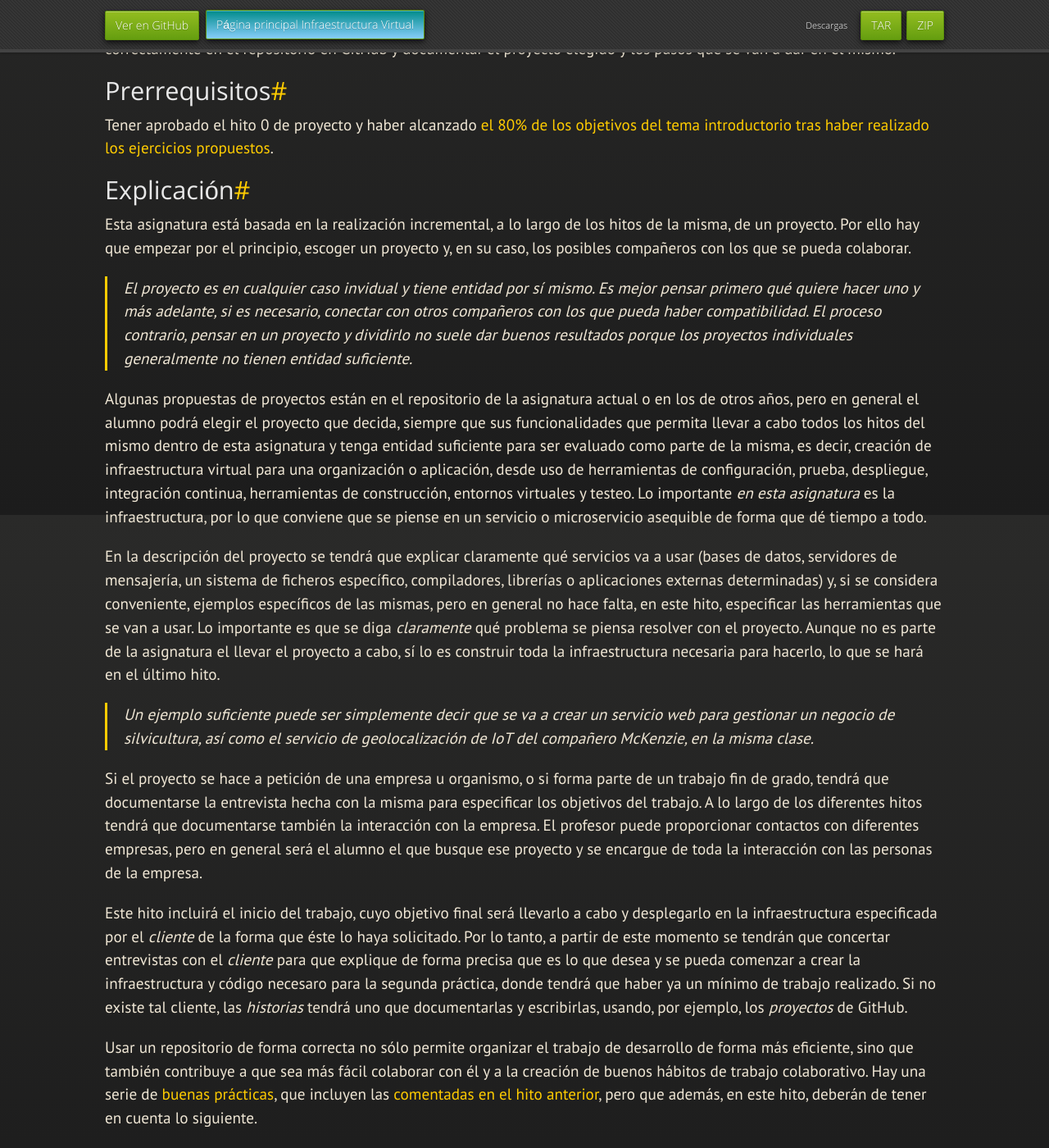
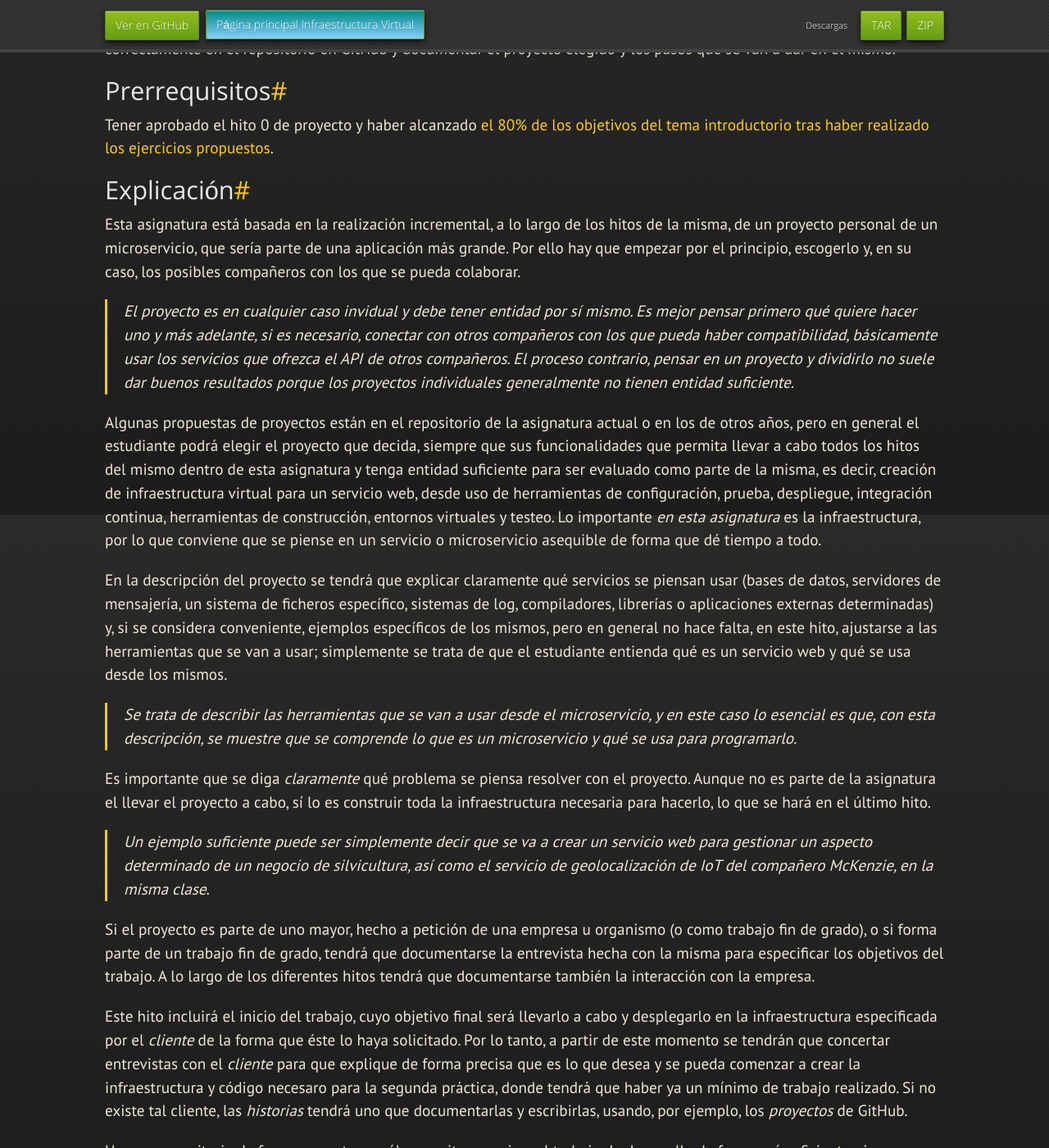
Before and after one commit to JJ/IV, a Jekyll site: the page built from documentos/proyecto/1.Infraestructura.md, in a window 1280 px wide and 1400 px high, scrolled down 272 px. Shown: the whole window at 82% size. Built offline with Jekyll 4.4.1, drawn with Linux system fonts in a browser that asks for light colours; nearby versions of some CDN libraries; some web fonts are replaced; our own code applies the rules of GitHub Pages for plain Markdown files; some of the changed text lies outside the part shown.

Commit message:
Sync documentos/proyecto/1.Infraestructura.md de master a gh-pages

````diff
--- a/documentos/proyecto/1.Infraestructura.md
+++ b/documentos/proyecto/1.Infraestructura.md
@@ -26,25 +26,25 @@ Explicación
 ----------------
 
 Esta asignatura está basada en la realización incremental, a lo largo
-de los hitos de la misma, de un proyecto. Por ello hay que empezar por
-el principio, escoger un proyecto y, en su caso, los posibles
+de los hitos de la misma, de un proyecto personal de un microservicio, que sería parte de una aplicación más grande. Por ello hay que empezar por
+el principio, escogerlo y, en su caso, los posibles
 compañeros con los que se pueda colaborar.
 
->El proyecto es en cualquier caso invidual y tiene entidad por sí
+>El proyecto es en cualquier caso invidual y debe tener entidad por sí
 >mismo. Es mejor pensar primero qué quiere hacer uno y más adelante,
 >si es necesario, conectar con otros compañeros con los que pueda
->haber compatibilidad. El proceso contrario, pensar en un proyecto y
+>haber compatibilidad, básicamente usar los servicios que ofrezca el API de otros compañeros. El proceso contrario, pensar en un proyecto y
 >dividirlo no suele dar buenos resultados porque los proyectos
 >individuales generalmente no tienen entidad suficiente.
 
 Algunas
 propuestas de proyectos están en el
 repositorio de la asignatura actual o en los de otros años, pero en general
-el alumno podrá elegir el proyecto que decida, siempre que sus funcionalidades
+el estudiante podrá elegir el proyecto que decida, siempre que sus funcionalidades
 que permita llevar a cabo todos los hitos del mismo dentro de
 esta asignatura y tenga entidad suficiente para ser
 evaluado como parte de la misma, es decir, creación de infraestructura
-virtual para una organización o aplicación, desde uso de herramientas de configuración,
+virtual para un servicio web, desde uso de herramientas de configuración,
 prueba, despliegue, integración continua, herramientas de
 construcción, entornos virtuales y testeo. Lo importante *en esta
 asignatura* es la infraestructura, por lo que conviene que se piense
@@ -52,11 +52,15 @@ en un servicio o microservicio asequible de forma que dé tiempo a
 todo.
 
 En la descripción del proyecto se tendrá que explicar claramente qué
-servicios va a usar (bases de datos, servidores de mensajería, un
-sistema de ficheros específico, compiladores, librerías o aplicaciones
+servicios se piensan usar (bases de datos, servidores de mensajería, un
+sistema de ficheros específico, sistemas de log, compiladores, librerías o aplicaciones
 externas determinadas) y, si se considera conveniente, ejemplos
-específicos de las mismas, pero en general no hace falta, en este
-hito, especificar las herramientas que se van a usar. Lo importante es
+específicos de los mismos, pero en general no hace falta, en este
+hito, ajustarse a las herramientas que se van a usar; simplemente se trata de que el estudiante entienda qué es un servicio web y qué se usa desde los mismos.
+
+> Se trata de describir las herramientas que se van a usar desde el microservicio, y en este caso lo esencial es que, con esta descripción, se muestre que se comprende lo que es un microservicio y qué se usa para programarlo.
+
+Es importante
 que se diga *claramente* qué problema se piensa resolver con el
 proyecto. Aunque no es parte de la asignatura el llevar el proyecto a
 cabo, sí lo es construir toda la infraestructura necesaria para
@@ -64,18 +68,15 @@ hacerlo, lo que se hará en el último hito.
 
 >Un ejemplo suficiente puede ser simplemente decir que se va a crear
 >un servicio
->web para gestionar un negocio de silvicultura, así como el
+>web para gestionar un aspecto determinado de un negocio de silvicultura, así como el
 >servicio de geolocalización de IoT del compañero McKenzie, en la
 >misma clase.
 
-Si el proyecto se hace a petición de una empresa u organismo, o si
+Si el proyecto es parte de uno mayor, hecho a petición de una empresa u organismo (o como trabajo fin de grado), o si
 forma parte de un trabajo fin de grado, tendrá
 que documentarse la entrevista hecha con la misma para especificar los
 objetivos del trabajo. A lo largo de los diferentes hitos tendrá que
-documentarse también la interacción con la empresa. El profesor puede
-proporcionar contactos con diferentes empresas, pero en general será
-el alumno el que busque ese proyecto y se encargue de toda la
-interacción con las personas de la empresa.
+documentarse también la interacción con la empresa.
 
 Este hito incluirá el inicio del trabajo, cuyo objetivo final será
 llevarlo a cabo y desplegarlo en la infraestructura especificada por
@@ -112,7 +113,7 @@ Avanza la tarea #1
 ```
 
 * No incluir en el repositorio ningún fichero que pueda ser generado a
-  partir del mismo, incluir un procedimiento para generar tales
+  partir del mismo: incluir un procedimiento para generar tales
   ficheros. Por ejemplo, ningún fichero compilado a partir de otros, o
   un PDF generado a partir de los ficheros LaTeX, o los ficheros
   generados por los entornos virtuales de ciertos lenguajes. Esos
@@ -129,12 +130,12 @@ Avanza la tarea #1
   el repositorio original modificado.
 
 * No incluir ficheros binarios en el repositorio, aunque se necesiten en el proyecto. Para
-  ello están los *releases*.
+  ello están los *releases*. En general los ficheros binarios son generados, así que esto es una simple consecuencia de lo de arriba.
 
 * Si se va a usar algún proyecto anterior, hacer un *fork* del mismo,
   no copiar los ficheros y subirlos como contribución propia. Las
   contribuciones, siempre que sea posible, deben estar firmadas por
-  la persona que las haya creado.
+  la persona que las haya creado. Esto incluye si usas el mismo proyecto que usaste en esta asignatura en años anteriores.
 
 
 Estas buenas prácticas se tendrán que seguir en todos los hitos
@@ -145,7 +146,7 @@ Entrega de la práctica
 --------------------------------
 
 Subir los fuentes a GitHub y
-[añadir al fichero el nombre del proyecto, el autor y un enlace al mismo y hacer un **pull request**](https://github.com/JJ/IV17-18/blob/master/proyecto/hito-1).
+[añadir al fichero el nombre del proyecto, el autor y un enlace al mismo y hacer un **pull request**](https://github.com/JJ/IV18-19/blob/master/proyecto/hito-1).
 
 Cada proyecto tendrá su *propio repositorio* en GitHub. La explicación
 del proyecto deberá incluir los tipos de herramientas que se proyecte que se van a
@@ -181,7 +182,7 @@ puntuación será:
 
 * 3 puntos: Repositorio individual creado y entregado correctamente,
   con la licencia correcta y con todos los *commits* hechos por el
-  propio alumno y respetando las buenas prácticas que se iniciaron en
+  propio estudiante y respetando las buenas prácticas que se iniciaron en
   el hito 0.
 * 5 puntos: Documentación correcta que explique qué proyecto se ha
   elegido y por qué, y qué pasos se van a llevar a cabo para
````
